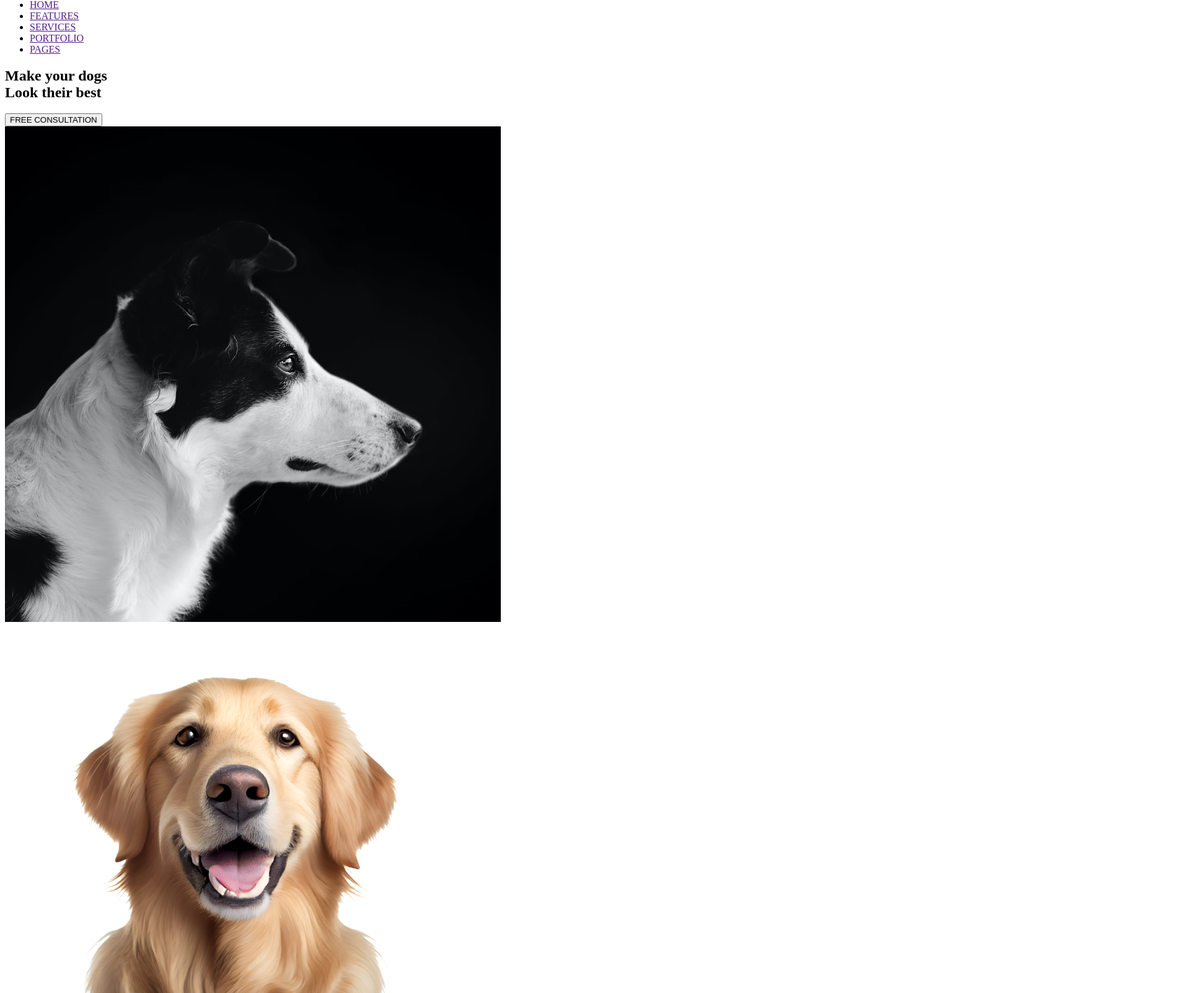
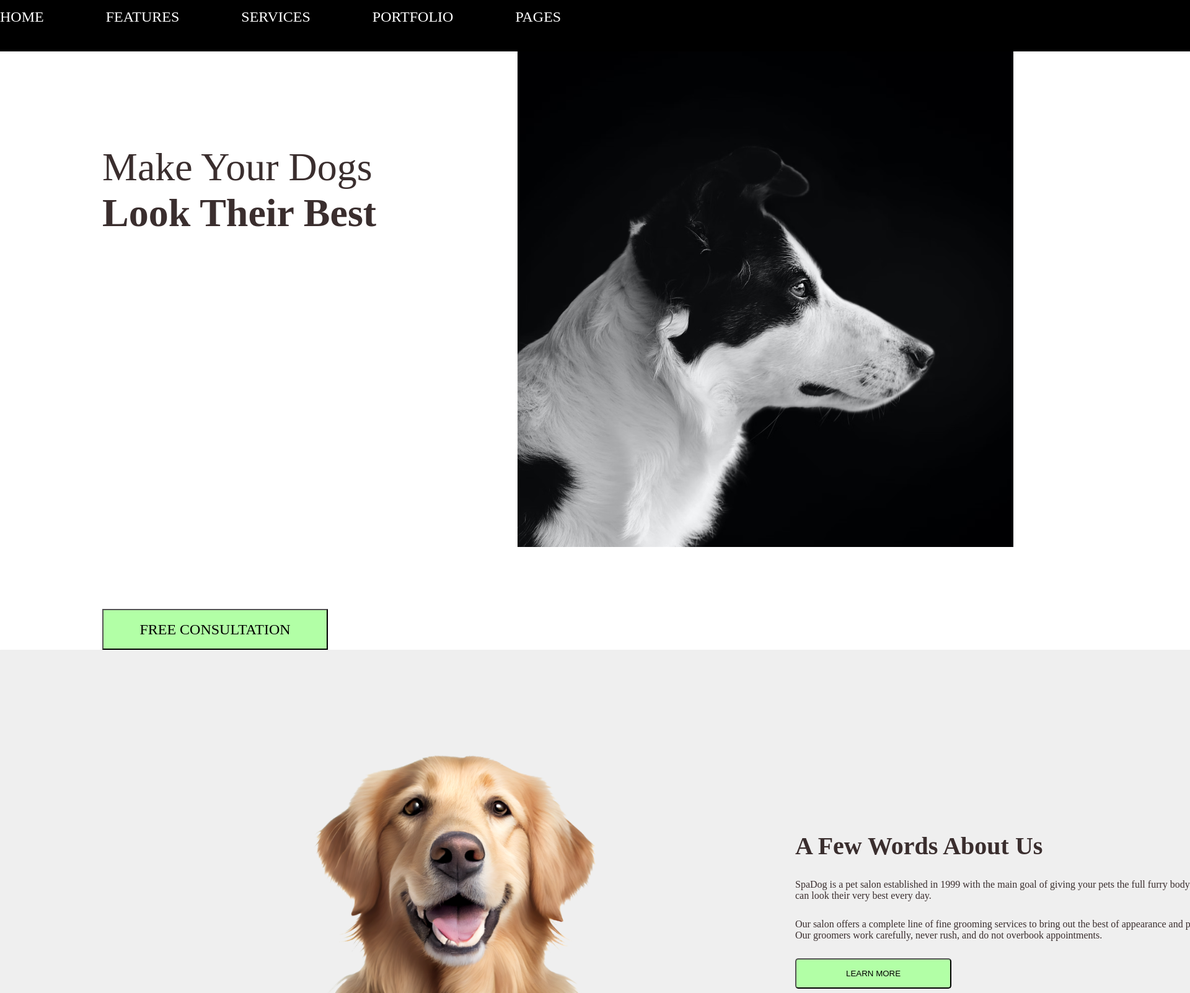
Before and after one commit to AnnaRoylowan/dog, a plain HTML site: page index.html in a window 1280 px wide. Shown: the part 17-1620 px from the top of the page at 62% size, 1920 px wide, since content can reach past the window. Drawn offline with Linux system fonts and the light colour scheme.

Commit message:
css почали писати

```diff
--- a/index.html
+++ b/index.html
@@ -26,18 +26,21 @@
         <div class="container hero-container">
             <div class="hero-wrapp">
                 <h1 class="hero-subtitle">Make your dogs <br>
-                    <span class="span">Look their best</span>
+                    <span class="hero-span">Look their best</span>
                 </h1>
                 <button class="hero-button">FREE CONSULTATION</button>
             </div>
-            <img src="./img/dogone.png" alt="dog">
+            <div>
+                <img class="hero-img" src="./img/dogone.png" alt="dog">
+            </div>
         </div>
     </section>
     <!-- about us -->
     <section class="aboutus">
         <div class="container aboutus-container">
-
-            <img class="aboutus-img" src="./img/dogtwo.png" alt="dog">
+            <div class="aboutus-wrapper">
+                <img class="aboutus-img" src="./img/dogtwo.png" alt="dog">
+            </div>
 
             <div class="aboutus-wrapper">
                 <h2 class="aboutus-title">A Few Words About Us</h2>
@@ -62,7 +65,8 @@
                     <img class="guaranteed-img" src="./img/stern.png" alt="stern">
                     <div class="guaranteed-wrapper">
                         <h3 class="guaranteed-title">Qualified Employees</h3>
-                        <p class="guaranteed-text">Our team consists of more than 20 qualified and experienced accountants,
+                        <p class="guaranteed-text">Our team consists of more than 20 qualified and experienced
+                            accountants,
                             marketers, and managers.</p>
                     </div>
                 </li>
@@ -87,7 +91,7 @@
             </ul>
         </div>
         <div class="guaranteed">
-            <img class="guaranteed-img"  src="./img/dogthree.png" alt="dog">
+            <img class="guaranteed-img" src="./img/dogthree.png" alt="dog">
         </div>
         </div>
     </section>
@@ -124,7 +128,7 @@
     <footer class="footer">
         <div class="container footer-container">
             <img class="footer-img" src="./img/footer.png" alt="dog">
-            <h2  class="footter-subtitle">SpaDog</h2>
+            <h2 class="footter-subtitle">SpaDog</h2>
             <div class="footer-wrapper">
                 <p class="aboutus-text">© 2023 All Rights Reserved. Privacy Policy</p>
             </div>
--- a/style.css
+++ b/style.css
@@ -0,0 +1,235 @@
+body {
+    box-sizing: border-box;
+    margin: 0;
+    color: #3A2E2E;
+    width: 1440px;
+    height: 981px;
+
+}
+
+ul {
+    margin: 0;
+    padding: 0;
+    list-style: none;
+}
+
+h1,
+h2,
+h3,
+h4,
+h5,
+h6,
+p {
+    margin: 0;
+}
+
+a {
+    text-decoration: none;
+}
+
+.container {
+
+    width: 1620px;
+    padding: 0 15px;
+    margin: 0 auto;
+}
+
+
+header {
+    background-color: black;
+    width: 1920px;
+    height: 100px;
+}
+
+.header-list {
+    display: flex;
+    justify-content: baseline;
+    gap: 100px;
+    padding: 32px 0;
+}
+
+ul {
+    margin: 0;
+    padding: 0;
+    list-style: none;
+}
+
+.header-link {
+    color: rgba(255, 255, 255, 1);
+    font-family: Oswald;
+    font-weight: 400;
+    font-style: Regular;
+    font-size: 24px;
+    line-height: 100%;
+}
+
+
+
+
+.hero-container {
+    display: flex;
+    justify-content: space-between;
+    padding-right: 150px;
+}
+
+.hero-img {
+    width: 800;
+    height: 800;
+    top: 100px;
+    left: 970px;
+
+}
+
+.hero-wrapp {
+    padding-top: 150px;
+    padding-left: 150px;
+
+
+
+}
+
+.hero-subtitle {
+    font-family: Raleway;
+    font-weight: 400;
+    font-style: Regular;
+    font-size: 64px;
+
+    text-transform: capitalize;
+    width: 478px;
+    height: 750px;
+
+
+
+}
+
+.hero-span {
+    font-family: Raleway;
+    font-weight: 700;
+    font-style: Bold;
+    font-size: 64px;
+    text-transform: capitalize;
+
+
+}
+
+.hero-button {
+    background: rgba(178, 255, 166, 1);
+    font-family: Oswald;
+    font-weight: 400;
+    font-style: Regular;
+    font-size: 24px;
+    width: 364px;
+    height: 66px;
+
+}
+.aboutus{
+    background-color:  rgba(239, 239, 239, 1);
+
+    box-shadow: 0px 4px 4px 0px rgba(0, 0, 0, 0.25);
+    width: 1990px;
+height: 742px;
+top: 900px;
+border-width: 1px;
+
+
+}
+.aboutus-container{
+    display: flex;
+    align-items: center;
+}
+.aboutus-wrapper{
+padding-top: 97px;
+padding-right: 150px;
+padding-bottom: 99px;
+padding-left: 78px;
+
+}
+.aboutus-img{
+    width: 642px;
+height: 642px;
+padding-left: 150px;
+
+}
+.aboutus-title{
+width: 430px;
+height: 47px;
+    font-family: Raleway;
+font-weight: 700;
+font-style: Bold;
+font-size: 40px;
+text-transform: capitalize;
+padding-bottom: 30px;
+}
+
+.aboutus-text{
+width: 800px;
+height: 34px;
+padding-bottom: 30px;
+}
+.aboutus-button{
+    background: rgba(178, 255, 166, 1);
+    width: 286;
+
+top: 1477px;
+left: 970px;
+border-radius: 5px;
+padding-top: 15px;
+padding-right: 80px;
+padding-bottom: 15px;
+padding-left: 80px;
+gap: 10px;
+}
+.guaranteed{
+display: flex;
+justify-content: space-between;
+align-items: center;
+}
+.guaranteed-list{
+    display: flex;
+    justify-content: center;
+    flex-wrap: wrap;
+    gap: 115px;
+   width: 929px;
+   height: 406px;
+
+
+}
+.guaranteed-item{
+    display: flex;
+    align-items: center;
+    justify-content: center;
+    width: 407px;
+height: 209px;
+}
+.guaranteed-title{
+    width: 316px;
+height: 48px;
+font-family: Raleway;
+font-weight: 700;
+font-style: Bold;
+font-size: 32px;
+text-transform: capitalize;
+}
+
+.guaranteed-text{
+    width: 330px;
+height: 112px;
+font-family: Raleway;
+font-weight: 400;
+font-style: Regular;
+font-size: 24px;
+padding-top: 25px;
+}
+
+
+
+
+
+
+
+
+
+.services-list{
+    display: flex;
+    justify-content: space-between;
+}
```
